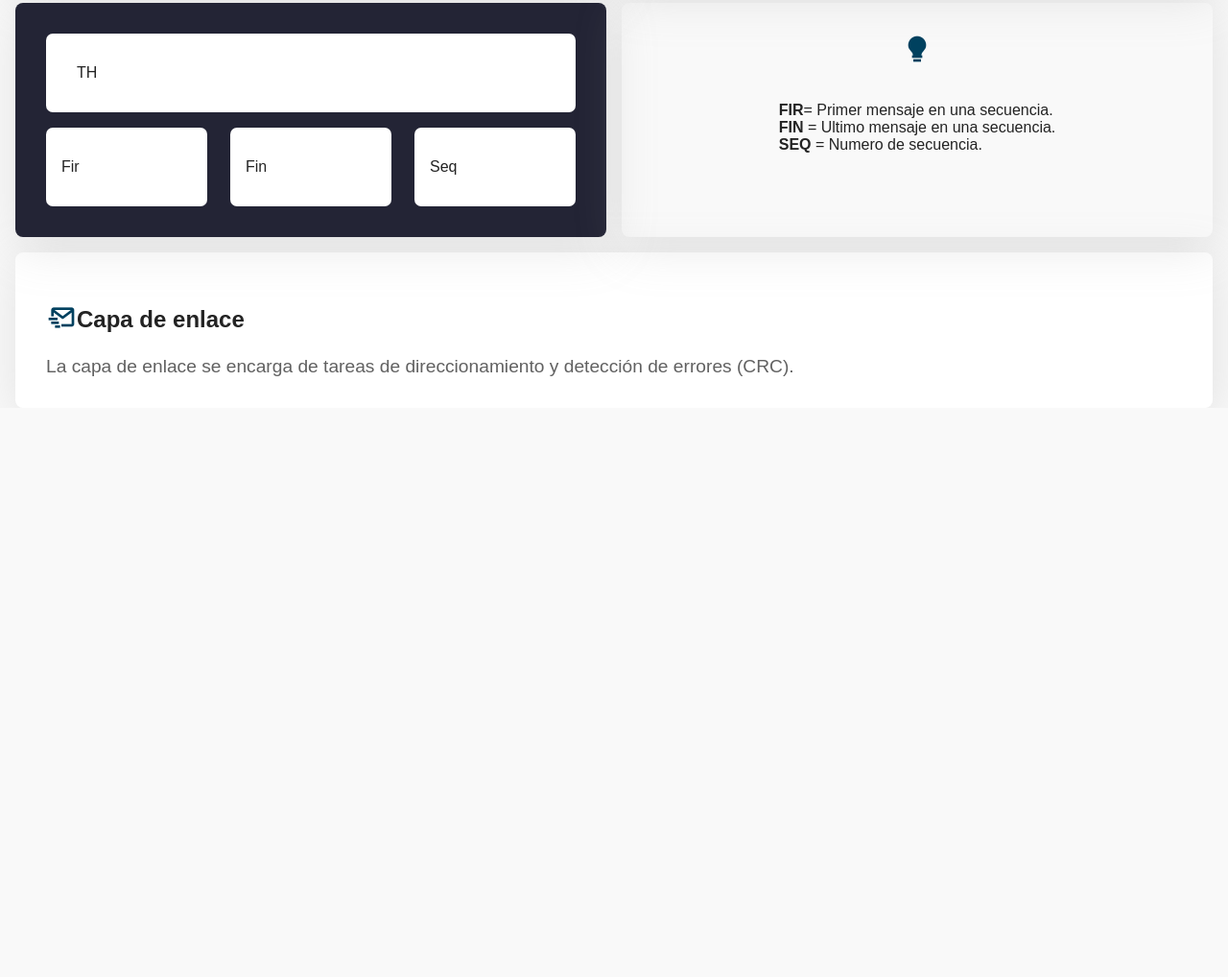
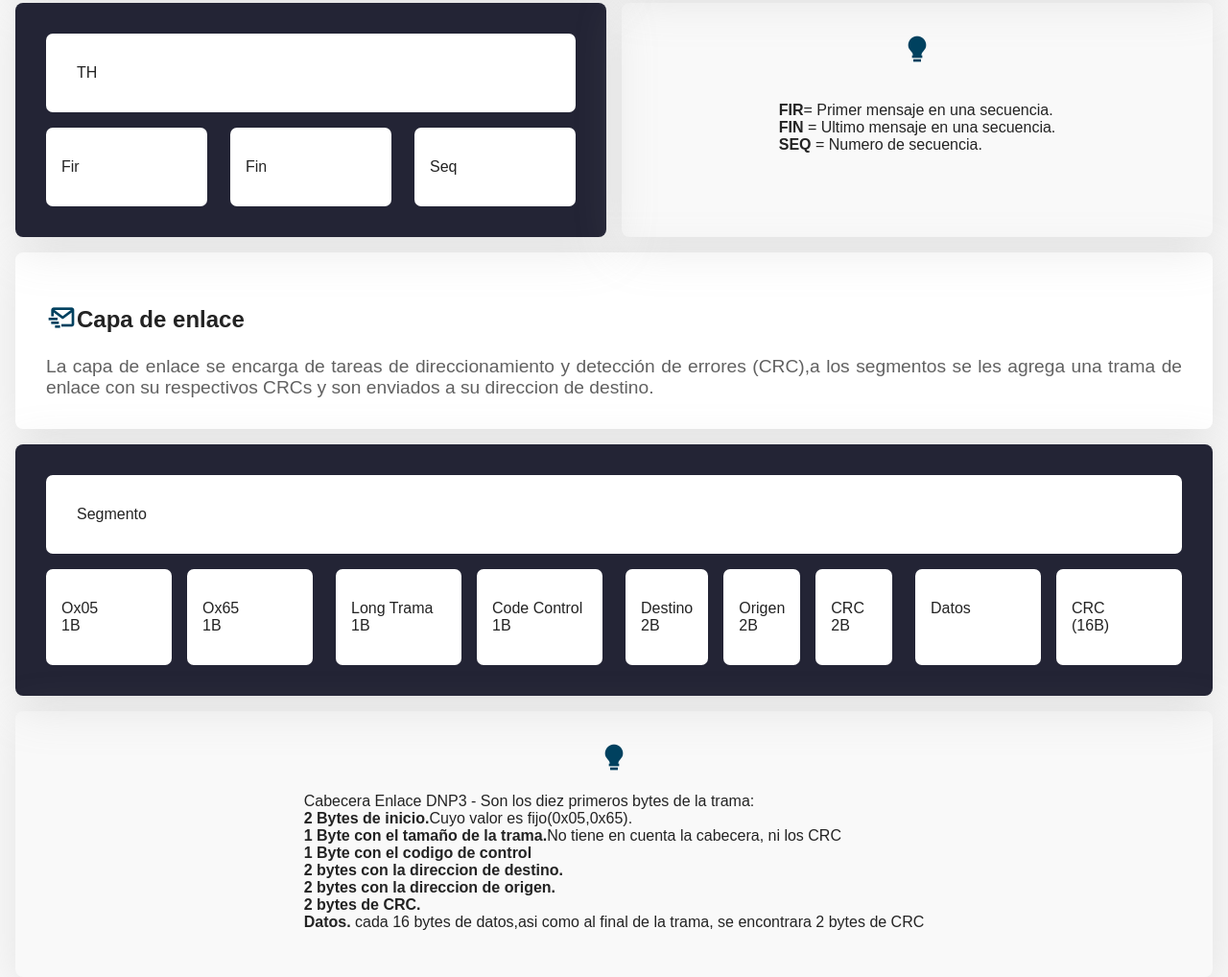
Before and after one commit to Ivan-Sanchez-Diaz/REFACTOR-DNP3-INFOGRAPHIC, a plain HTML site: page index.html in a window 1280 px wide. Shown: the part 7755-8773 px from the top of the page at 96% size. Before the commit the page ends 8180 px from the top, so only its background shows below. Drawn offline with nearby package versions, Linux system fonts and the light colour scheme; a web font is replaced by a local one.

Commit message:
Add files via upload

```diff
--- a/assets/css/styles.css
+++ b/assets/css/styles.css
@@ -317,7 +317,22 @@ h2.section-title{
     border-radius: 7px;
 }
 
+#split{
+    background-color: transparent;
+    display: flex;
+    flex-direction: row;
+}
 
+#split > * {
+    background-color: var(--bg-2);
+    border-radius: 7px;
+    flex-basis: 100%;
+    color: var(--text-color-1);
+}
+
+#split > * + *{
+    margin-left: 1rem;
+}
 
 
 @media screen and (max-width: 968px){
@@ -369,4 +384,9 @@ h2.section-title{
         flex-direction: row;
     }
 
+    #main-split{
+        flex-direction: column;
+    }
+
+
 }
--- a/index.html
+++ b/index.html
@@ -771,8 +771,51 @@
                 <i class='bx bx-mail-send' ></i>
                 <h3 id="another-title"> Capa de enlace</h3>
             </span>
-            <p>La capa de enlace se encarga de tareas de direccionamiento y detección de errores (CRC).</b></p>
+            <p>La capa de enlace se encarga de tareas de direccionamiento y detección de errores (CRC),a los segmentos se les agrega una trama de enlace con su respectivos CRCs y son enviados a su direccion de destino.</b></p>
         </div>
+
+        <div class="section-flex">
+            <div class="card darker graph ">
+                <div class="main-graph"><p>Segmento</p></div>
+                <div class="sub-graph" id="main-split">
+                    <div id="split">
+                        <div><p>Ox05<br>1B</p></div>
+                        <div><p>Ox65<br>1B</p></div>
+                    </div>
+                    <div id="split">
+                        <div><p>Long Trama<br>1B</p></div>
+                        <div><p>Code Control<br>1B</p></div>
+                    </div>
+                    <div id="split">
+                        <div><p>Destino<br>2B</p></div>
+                        <div><p>Origen<br>2B</p></div>
+                        <div><p>CRC<br>2B</p></div>
+                    </div>
+                    <div id="split">
+                        <div><p>Datos</p></div>
+                        <div><p>CRC<br>(16B)</p></div>
+                    </div>
+                </div>
+            </div>
+        </div>
+
+        <section class="section-flex">
+            <div class="card information">
+                <span>
+                    <i class='bx bxs-bulb'></i>
+                </span>
+                <p>Cabecera Enlace DNP3 - Son los diez primeros bytes de la trama:
+                    <br><b>2 Bytes de inicio.</b>Cuyo valor es fijo(0x05,0x65).
+                    <br><b>1 Byte con el tamaño de la trama.</b>No tiene en cuenta la cabecera, ni los CRC
+                    <br><b>1 Byte con el codigo de control</b>
+                    <br><b>2 bytes con la direccion de destino.</b>
+                    <br><b>2 bytes con la direccion de origen.</b>
+                    <br><b>2 bytes de CRC.</b>
+                    <br><b>Datos.</b> cada 16 bytes de datos,asi como al final de la trama, se encontrara 2 bytes de CRC
+
+                </p>
+            </div>
+        </section>
 
     </section>
 
```
